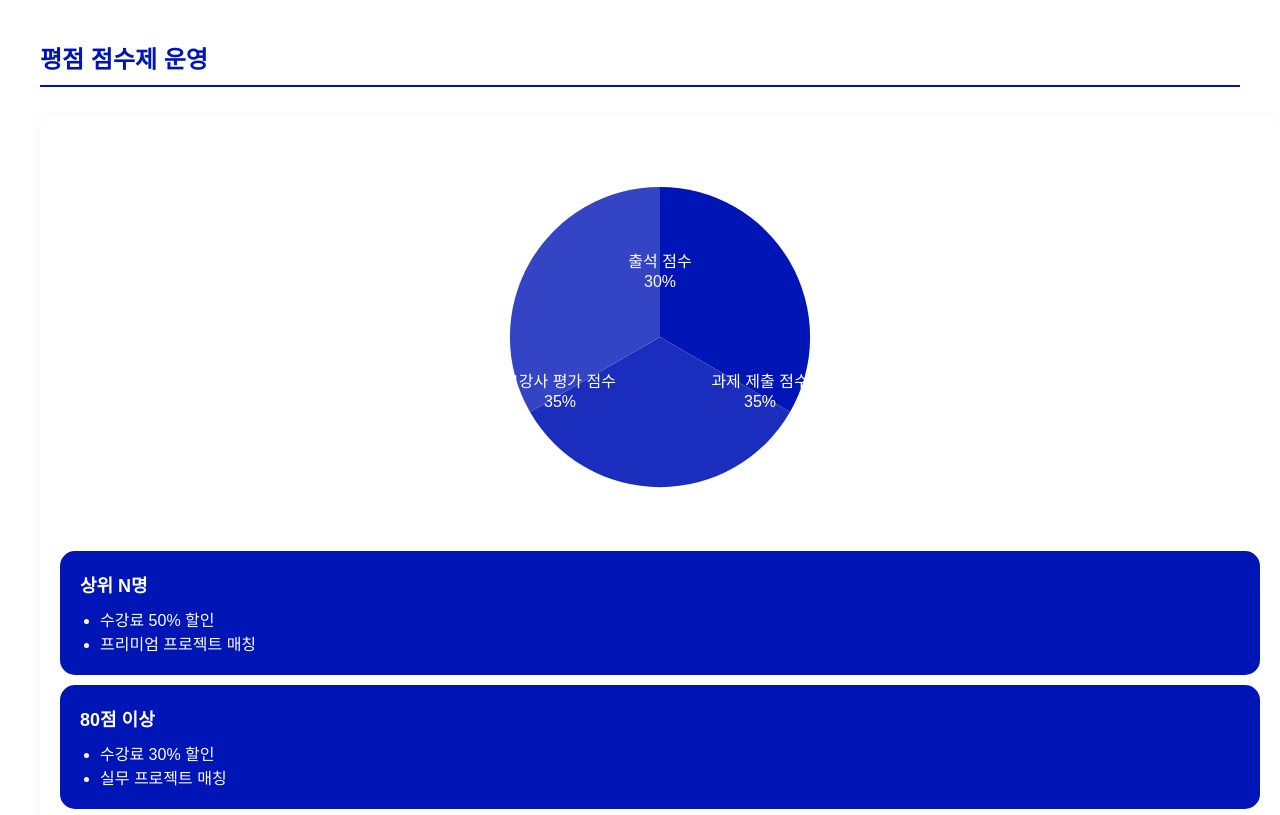
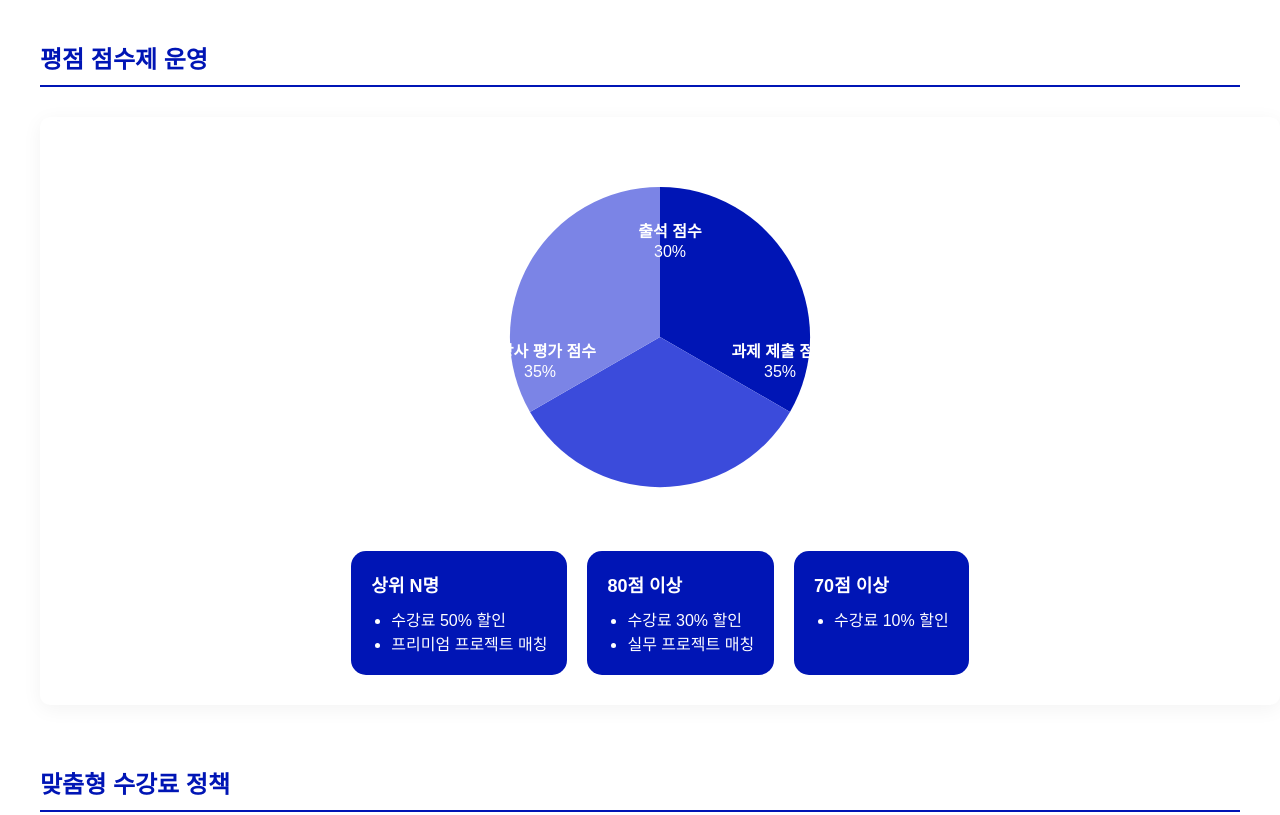
Before and after one commit to seoyooniverse/bcccourse, a plain HTML site: page index.html in a window 1280 px wide. Shown: the top 815 px of the page. Drawn offline with Linux system fonts and the light colour scheme; a web font is replaced by a local one.

Commit message:
Update index.html

```diff
--- a/index.html
+++ b/index.html
@@ -44,6 +44,12 @@
             box-shadow: 0 4px 20px rgba(0, 0, 0, 0.05);
             padding: 20px;
         }
+        .benefits-container {
+            display: flex;
+            flex-wrap: wrap;
+            gap: 20px;
+            justify-content: center;
+        }
         .benefits-card {
             background: var(--primary);
             border-radius: 15px;
@@ -51,6 +57,7 @@
             margin: 10px 0;
             color: var(--text-white);
             transition: all 0.3s ease;
+            max-width: 300px;
         }
         .benefits-card:hover {
             transform: translateY(-2px);
@@ -145,21 +152,21 @@
                 <svg width="100%" height="400" viewBox="0 0 800 400">
                     <!-- 원형 차트 -->
                     <path d="M400,200 L400,50 A150,150 0 0,1 530,275 Z" fill="#0015b5"/>
-                    <path d="M400,200 L530,275 A150,150 0 0,1 270,275 Z" fill="#1a2dbd"/>
-                    <path d="M400,200 L270,275 A150,150 0 0,1 400,50 Z" fill="#3344c4"/>
+                    <path d="M400,200 L530,275 A150,150 0 0,1 270,275 Z" fill="#3b4bdb"/>
+                    <path d="M400,200 L270,275 A150,150 0 0,1 400,50 Z" fill="#7b84e6"/>
 
                     <!-- 텍스트 -->
-                    <text x="400" y="130" text-anchor="middle" fill="white">출석 점수</text>
-                    <text x="400" y="150" text-anchor="middle" fill="white">30%</text>
+                    <text x="410" y="100" text-anchor="middle" fill="white" font-weight="bold">출석 점수</text>
+                    <text x="410" y="120" text-anchor="middle" fill="white">30%</text>
 
-                    <text x="500" y="250" text-anchor="middle" fill="white">과제 제출 점수</text>
-                    <text x="500" y="270" text-anchor="middle" fill="white">35%</text>
+                    <text x="520" y="220" text-anchor="middle" fill="white" font-weight="bold">과제 제출 점수</text>
+                    <text x="520" y="240" text-anchor="middle" fill="white">35%</text>
 
-                    <text x="300" y="250" text-anchor="middle" fill="white">교강사 평가 점수</text>
-                    <text x="300" y="270" text-anchor="middle" fill="white">35%</text>
+                    <text x="280" y="220" text-anchor="middle" fill="white" font-weight="bold">교강사 평가 점수</text>
+                    <text x="280" y="240" text-anchor="middle" fill="white">35%</text>
                 </svg>
 
-                <!-- 혜택 설명 카드들 -->
+                <div class="benefits-container">
                     <div class="benefits-card">
                         <h3>상위 N명</h3>
                         <ul>
@@ -181,6 +188,7 @@
                         <ul>
                             <li>수강료 10% 할인</li>
                         </ul>
+                    </div>
                 </div>
             </div>
         </div>
```
Lines whose indentation alone changed are shown as unchanged.
